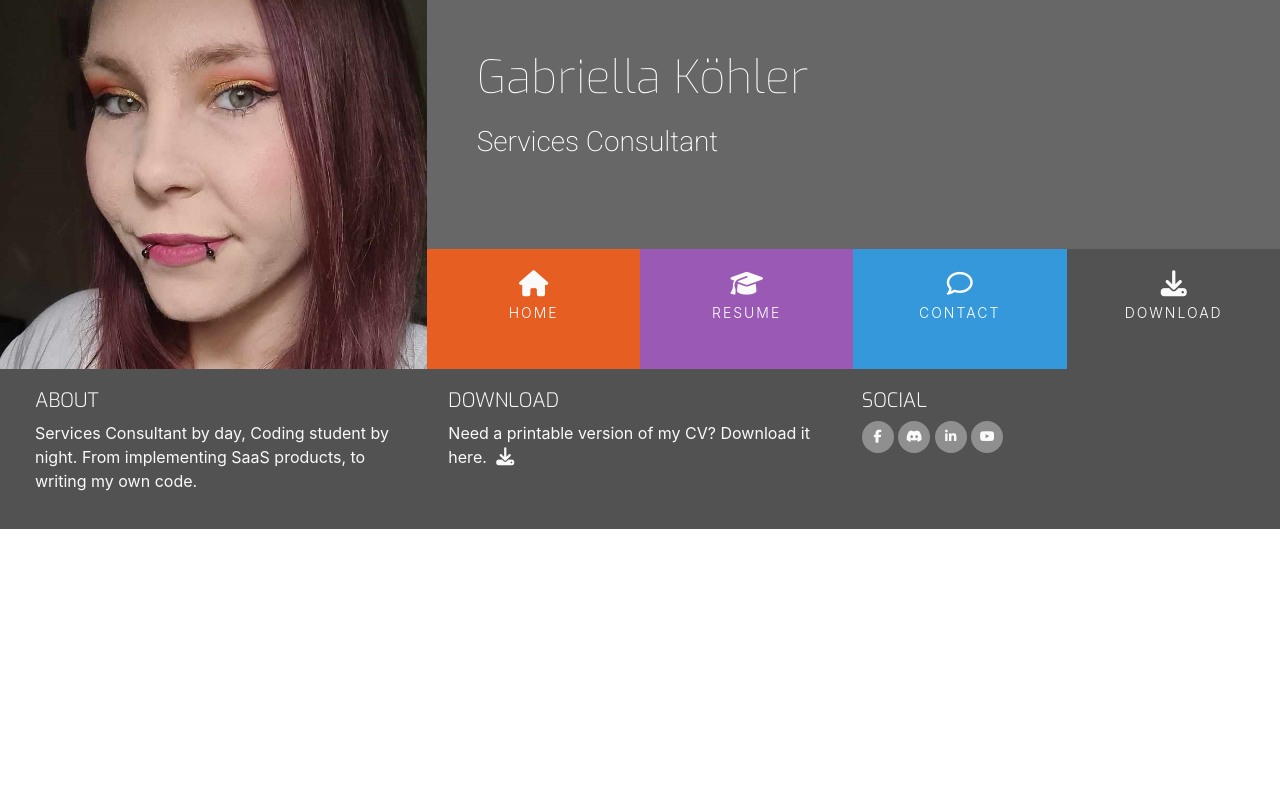
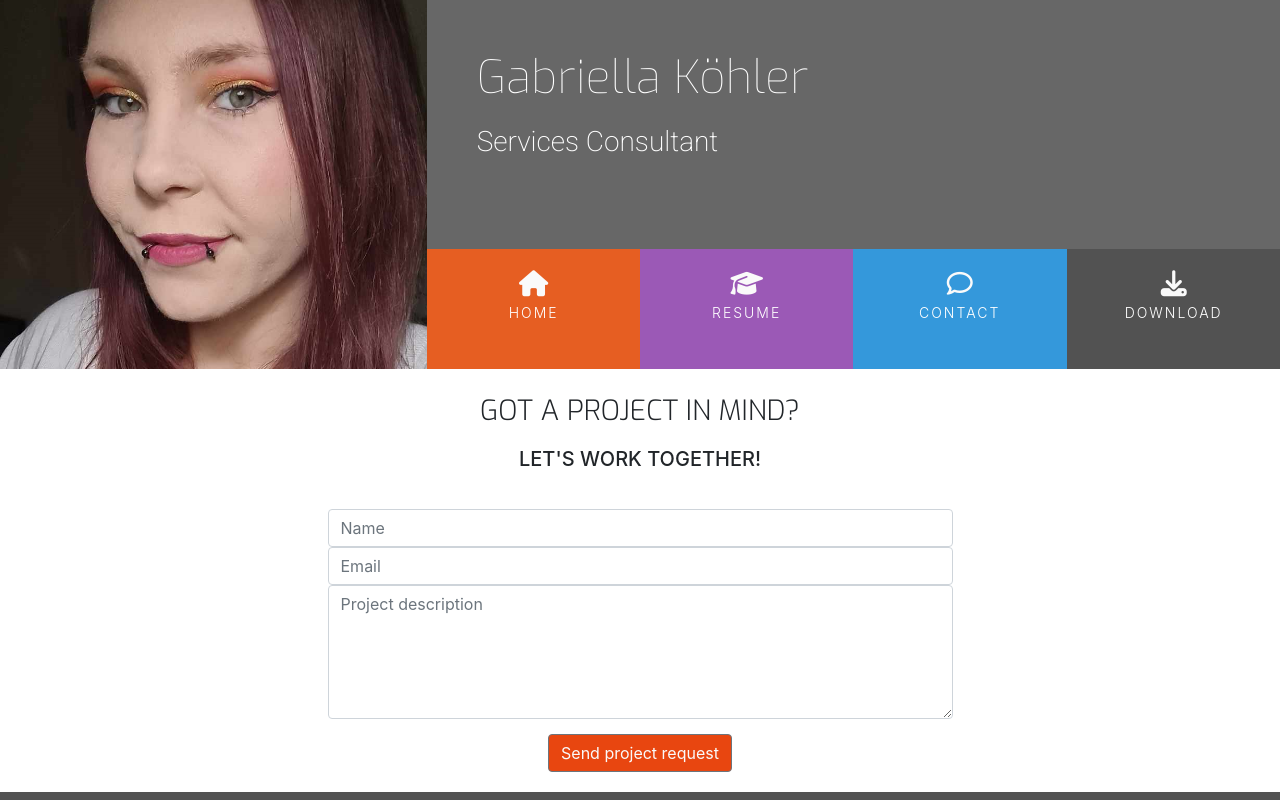
Before and after one commit to Jikazu/resume, a plain HTML site: page contact.html in a window 1280 px wide. Shown: the top 800 px of the page. Drawn offline with nearby package versions, Linux system fonts and the light colour scheme.

Commit message:
added working links and a resume to download

```diff
--- a/assets/css/style.css
+++ b/assets/css/style.css
@@ -14,6 +14,10 @@
 
 .bg-color-work-history {
     background-color: #9b59b6;
+}
+
+.bg-color-contact {
+    background-color: #fff;
 }
 
 .ui-menu-color-home {
@@ -331,3 +335,36 @@ footer {
 .history-items {
     margin-bottom: 30px;
 }
+
+/* --------------------------------- Contact form*/
+
+.contact-heading {
+    font-family: "Exo", sans-serif;
+    font-weight: 300;
+    margin-top: 25px;
+    margin-bottom: 20px;
+}
+
+.center-form {
+    padding-top: 10px;
+    margin: 0 auto;
+    max-width: 70%;
+}
+
+button[type="submit"] {
+    margin-top: 15px;
+    margin-bottom: 20px;
+    color: #fafafa;
+    background-color: #e84610;
+}
+
+/* --------------------------------- Media query*/
+
+@media(min-width:992px) {
+    .center-form {
+        padding-top: 30px;
+        min-height: 240px;
+        margin: 0 auto;
+        max-width: 50%;
+    }
+}
--- a/contact.html
+++ b/contact.html
@@ -26,16 +26,16 @@
                     <div class="col">
                         <ul id="nav" class="list-inline menucontainer">
                             <li class="col-6 col-sm-3 ui-menu-color-home list-inline-item menuitem">
-                                <a href="#" class="hvr-sweep-to-bottom"><i class="fa fa-home" aria-hidden="true"></i><span>Home</span></a>
+                                <a href="index.html" class="hvr-sweep-to-bottom"><i class="fa fa-home" aria-hidden="true"></i><span>Home</span></a>
                             </li>
                             <li class="col-6 col-sm-3 ui-menu-color-resume list-inline-item menuitem">
-                                <a href="#" class="hvr-sweep-to-bottom"><i class="fa fa-graduation-cap" aria-hidden="true"></i><span>Resume</span></a>
+                                <a href="resume.html" class="hvr-sweep-to-bottom"><i class="fa fa-graduation-cap" aria-hidden="true"></i><span>Resume</span></a>
                             </li>
                             <li class="col-6 col-sm-3 ui-menu-color-contact list-inline-item menuitem">
-                                <a href="#" class="hvr-sweep-to-bottom"><i class="fa fa-comment-o" aria-hidden="true"></i><span>Contact</span></a>
+                                <a href="contact.html" class="hvr-sweep-to-bottom"><i class="fa fa-comment-o" aria-hidden="true"></i><span>Contact</span></a>
                             </li>
                             <li class="col-6 col-sm-3 ui-menu-color-download list-inline-item menuitem">
-                                <a href="#" class="hvr-sweep-to-bottom"><i class="fa fa-download" aria-hidden="true"></i><span>Download</span></a>
+                                <a href="assets/cv/gab-resume.pdf" target="_blank" class="hvr-sweep-to-bottom"><i class="fa fa-download" aria-hidden="true"></i><span>Download</span></a>
                             </li>
                         </ul>
                     </div>
@@ -43,7 +43,26 @@
             </div>
         </div>
     </header>
-    <section>
+    <section class="container-fluid">
+        <div class="row bg-color-contact">
+            <div class="col">
+                <h3 class="contact-heading uppercase text-center">Got a project in mind?</h3>
+                <h5 class="uppercase text-center">Let's work together!</h5>
+
+                <div class="center-form">
+                    <form action="">
+                        <input type="text" name="name" id="fullname" class="form-control" placeholder="Name" required/>
+                        <input type="email" name="email" id="emailaddress" class="form-control" placeholder="Email" required/>
+                        <textarea rows="5" name="projectsummary" id="projectsummary" class="form-control" placeholder="Project description" required></textarea>
+                        <div class="form-row text-center">
+                            <div class="col">
+                                <button type="submit" class="btn btn-secondary">Send project request</button>
+                            </div>
+                        </div>
+                    </form>
+                </div>
+            </div>
+        </div>
 
     </section>
     <footer class="container-fluid">
@@ -59,7 +78,7 @@
                 <h5 class="uppercase general-sub">Download</h5>
                 <p class="inline-block">
                     Need a printable version of my CV? Download it here.
-                    <a href="#" target="_blank" class="cv-pdf">
+                    <a href="assets/cv/gab-resume.pdf" target="_blank" class="cv-pdf">
                         <i class="fa fa-download" aria-hidden="true"></i>
                         <span class="sr-only">Download Link.</span>
                     </a>
```
Also changed, not shown: index.html (+5 -5 lines), resume.html (+5 -5 lines), 1 other file.
